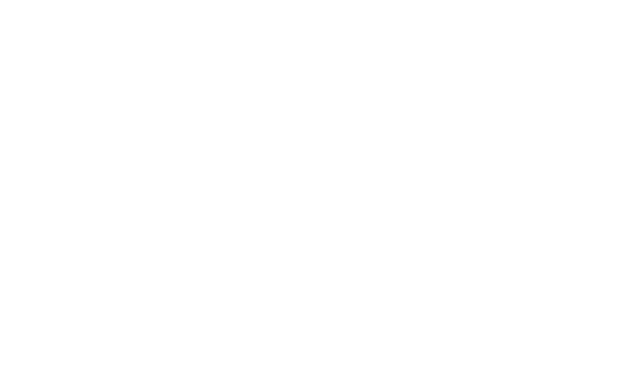
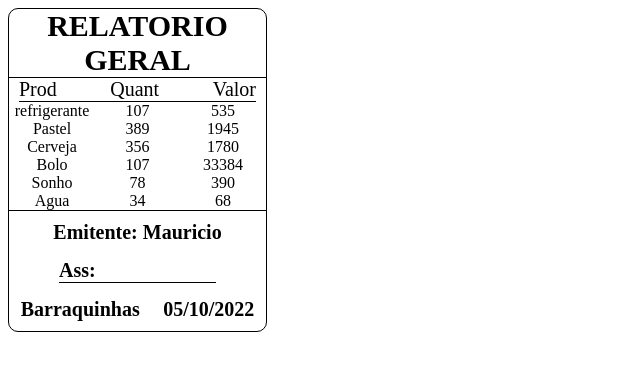
Before and after one commit to Projeto-Caixa/Projeto_Caixa_Front-End, a React (Create React App) app: page /geral in a window 1280 px wide. Before the commit this address had no page. Shown: the top 370 px of the page, without its empty margins (0-640 px from the left). Built offline with nearby package versions, Linux system fonts and the light colour scheme.

Commit message:
feta: fds

```diff
--- /dev/null
+++ b/src/Components/ReportGlobal/index.jsx
@@ -0,0 +1,73 @@
+import React from "react";
+import * as S from "./style";
+
+const ReportGlobal = () => {
+  let list = [
+    {
+      name: "refrigerante",
+      quant: 107,
+      value: 5,
+    },
+    {
+      name: "Pastel",
+      quant: 389,
+      value: 5,
+    },
+    {
+      name: "Cerveja",
+      quant: 356,
+      value: 5,
+    },
+    {
+      name: "Bolo",
+      quant: 107,
+      value: 312,
+    },
+    {
+      name: "Sonho",
+      quant: 78,
+      value: 5,
+    },
+    {
+      name: "Agua",
+      quant: 34,
+      value: 2,
+    },
+  ];
+  return (
+    <S.Container>
+      <S.Title>
+        RELATORIO
+        <br /> GERAL
+      </S.Title>
+      <S.Infos>
+        <div>Prod</div>
+        <div>Quant</div>
+        <div>Valor</div>
+      </S.Infos>
+      <S.Products>
+        {list.map((element) => {
+          return (
+            <div className="products">
+              <S.ProductsContainer>
+                <span>{element.name}</span>
+                <span>{element.quant}</span>
+                <span>{element.value * element.quant}</span>
+              </S.ProductsContainer>
+            </div>
+          );
+        })}
+      </S.Products>
+      <S.Dice>
+        <div>Emitente: Mauricio</div>
+        <h1>Ass:</h1>
+        <span>
+          <span>Barraquinhas</span>
+          <span>05/10/2022</span>
+        </span>
+      </S.Dice>
+    </S.Container>
+  );
+};
+
+export default ReportGlobal;
--- /dev/null
+++ b/src/Components/ReportGlobal/style.js
@@ -0,0 +1,62 @@
+import styled, { css } from "styled-components";
+
+export const Container = styled.div`
+  margin: 0;
+  width: 68mm;
+  border: 1px solid black;
+  border-radius: 10px;
+`;
+
+export const Title = styled.h1`
+  margin: 0;
+  font-size: 30px;
+  text-align: center;
+  border-bottom: 1px solid black;
+`;
+
+export const Infos = styled.div`
+  display: flex;
+  justify-content: space-between;
+  margin: 0px 10px 0px 10px;
+  font-size: 20px;
+  border-bottom: 1px solid black;
+`;
+
+export const Products = styled.div`
+  /* display: flex;
+  flex-direction: column;
+  align-items: center;
+  justify-content: space-evenly; */
+
+  border-bottom: 1px solid black;
+`;
+
+export const ProductsContainer = styled.div`
+  display: flex;
+  justify-content: space-evenly;
+  font-size: 16px;
+
+  span {
+    width: 33%;
+    text-align: center;
+  }
+`;
+
+export const Dice = styled.div`
+  font-weight: bold;
+  text-align: center;
+  font-size: 20px;
+  margin: 10px 0px 10px 0px;
+
+  h1 {
+    font-size: 20px;
+    margin: 15px 50px;
+    text-align: left;
+    border-bottom: 1px solid black;
+  }
+
+  span {
+    display: flex;
+    justify-content: space-around;
+  }
+`;
--- /dev/null
+++ b/src/Components/ReportPersonal/index.jsx
@@ -0,0 +1,73 @@
+import React from "react";
+import * as S from "./style";
+
+const ReportPersonal = () => {
+  let list = [
+    {
+      name: "refrigerante",
+      quant: 107,
+      value: 5,
+    },
+    {
+      name: "Pastel",
+      quant: 389,
+      value: 5,
+    },
+    {
+      name: "Cerveja",
+      quant: 356,
+      value: 5,
+    },
+    {
+      name: "Bolo",
+      quant: 107,
+      value: 312,
+    },
+    {
+      name: "Sonho",
+      quant: 78,
+      value: 5,
+    },
+    {
+      name: "Agua",
+      quant: 34,
+      value: 2,
+    },
+  ];
+  return (
+    <S.Container>
+      <S.Title>
+        RELATORIO
+        <br /> PESSOAL
+      </S.Title>
+      <S.Infos>
+        <div>Prod</div>
+        <div>Quant</div>
+        <div>Valor</div>
+      </S.Infos>
+      <S.Products>
+        {list.map((element) => {
+          return (
+            <div className="products">
+              <S.ProductsContainer>
+                <span>{element.name}</span>
+                <span>{element.quant}</span>
+                <span>{element.value * element.quant}</span>
+              </S.ProductsContainer>
+            </div>
+          );
+        })}
+      </S.Products>
+      <S.Dice>
+        <div>Emitente: Mauricio</div>
+        <h1>Ass:</h1>
+        <span>
+          <span>Barraquinhas</span>
+          <span>05/10/2022</span>
+        </span>
+      </S.Dice>
+    </S.Container>
+  );
+};
+
+export default ReportPersonal;
--- /dev/null
+++ b/src/Components/ReportPersonal/style.js
@@ -0,0 +1,62 @@
+import styled, { css } from "styled-components";
+
+export const Container = styled.div`
+  margin: 0;
+  width: 68mm;
+  border: 1px solid black;
+  border-radius: 10px;
+`;
+
+export const Title = styled.h1`
+  margin: 0;
+  font-size: 30px;
+  text-align: center;
+  border-bottom: 1px solid black;
+`;
+
+export const Infos = styled.div`
+  display: flex;
+  justify-content: space-between;
+  margin: 0px 10px 0px 10px;
+  font-size: 20px;
+  border-bottom: 1px solid black;
+`;
+
+export const Products = styled.div`
+  /* display: flex;
+  flex-direction: column;
+  align-items: center;
+  justify-content: space-evenly; */
+
+  border-bottom: 1px solid black;
+`;
+
+export const ProductsContainer = styled.div`
+  display: flex;
+  justify-content: space-evenly;
+  font-size: 16px;
+
+  span {
+    width: 33%;
+    text-align: center;
+  }
+`;
+
+export const Dice = styled.div`
+  font-weight: bold;
+  text-align: center;
+  font-size: 20px;
+  margin: 10px 0px 10px 0px;
+
+  h1 {
+    font-size: 20px;
+    margin: 15px 50px;
+    text-align: left;
+    border-bottom: 1px solid black;
+  }
+
+  span {
+    display: flex;
+    justify-content: space-around;
+  }
+`;
--- a/src/Components/ReportPrint/index.jsx
+++ b/src/Components/ReportPrint/index.jsx
@@ -1,107 +1,13 @@
+import { useNavigate } from "react-router-dom";
 import * as S from "./style";
 import React from "react";
 
 const ReportPrint = () => {
-  let list = [
-    {
-      name: "refrigerante",
-      quant: 107,
-      value: 5,
-    },
-    {
-      name: "Pastel",
-      quant: 389,
-      value: 5,
-    },
-    {
-      name: "Cerveja",
-      quant: 356,
-      value: 5,
-    },
-    {
-      name: "Bolo",
-      quant: 107,
-      value: 312,
-    },
-    {
-      name: "Sonho",
-      quant: 78,
-      value: 5,
-    },
-    {
-      name: "Agua",
-      quant: 34,
-      value: 2,
-    },
-  ];
-
+  const navigate = useNavigate();
   return (
     <>
-      <S.Container>
-        <S.Title>
-          RELATORIO
-          <br /> GERAL
-        </S.Title>
-        <S.Infos>
-          <div>Prod</div>
-          <div>Quant</div>
-          <div>Valor</div>
-        </S.Infos>
-        <S.Products>
-          {list.map((element) => {
-            return (
-              <div className="products">
-                <S.ProductsContainer>
-                  <span>{element.name}</span>
-                  <span>{element.quant}</span>
-                  <span>{element.value * element.quant}</span>
-                </S.ProductsContainer>
-              </div>
-            );
-          })}
-        </S.Products>
-        <S.Dice>
-          <div>Emitente: Mauricio</div>
-          <h1>Ass:</h1>
-          <span>
-            <span>Barraquinhas</span>
-            <span>05/10/2022</span>
-          </span>
-        </S.Dice>
-      </S.Container>
-      {/*  */}
-      <S.Container>
-        <S.Title>
-          RELATORIO
-          <br /> PESSOAL
-        </S.Title>
-        <S.Infos>
-          <div>Prod</div>
-          <div>Quant</div>
-          <div>Valor</div>
-        </S.Infos>
-        <S.Products>
-          {list.map((element) => {
-            return (
-              <div className="products">
-                <S.ProductsContainer>
-                  <span>{element.name}</span>
-                  <span>{element.quant}</span>
-                  <span>{element.value * element.quant}</span>
-                </S.ProductsContainer>
-              </div>
-            );
-          })}
-        </S.Products>
-        <S.Dice>
-          <div>Emitente: Mauricio</div>
-          <h1>Ass:</h1>
-          <span>
-            <span>Barraquinhas</span>
-            <span>05/10/2022</span>
-          </span>
-        </S.Dice>
-      </S.Container>
+      <button onClick={() => navigate("/geral")}>Geral</button>
+      <button onClick={() => navigate("/personal")}>Pessoal</button>
     </>
   );
 };
--- a/src/Components/SalesComponent/index.jsx
+++ b/src/Components/SalesComponent/index.jsx
@@ -261,55 +261,48 @@ const SalesComponent = () => {
       </S.Details>
       <div className="print" id="printable">
         {g.map((item, index) => {
-          // return (
-          //   <div key={index}>
-          //     <S.Break />
-          //     <div className="container">
-          //       <div className="line1">
-          //         <img src="https://cdn-icons-png.flaticon.com/512/108/108219.png" />
-          //         <h1>Lata de refrigerante</h1>
-          //       </div>
-          //       <div className="line2">
-          //         <h1>R$ 5.00</h1>
-          //       </div>
-          //       <div className="line3">
-          //         <div>
-          //           <h2>05/10</h2>
-          //           <h2>Imbituva-PR</h2>
-          //         </div>
-          //       </div>
-          //     </div>
-          //     <h2 className="loc">Paróquia Santo Antonio</h2>
-          //     {/* <div style="page-break-after: always"></div> */}
-          //     {/* <div style={{ pageBreakAfter: "always" }}></div> */}
-          //   </div>
-          // );
-
-          let itens = [];
-          if (item.quant > 1) {
-            console.log(
-              "ec00000000000000000000000000000000000000000000000000000000o"
-            );
-            for (let index = 1; index <= item.quantidade; index++) {
-              itens.push(
-                // <div className="pagina">
-                //   <div className="barraquinha">Festa</div>
-                //   <div className="titulo">{item.nome.toUpperCase()}</div>
-                //   <div className="preco">
-                //     R$ {item.valor.toFixed(2).replace(".", ",")}
-                //   </div>
-                //   <div className="descricao">Paróquia Santo Antônio</div>
-                //   <div className="descricao">Imbituva - Pr</div>
-                //   <div className="hora">
-                //     {/* {moment().format("DD/MM/YYYY HH:mm:ss ")} */}
-                //   </div>
-                // </div>
-                <h1 className="print" id="printable">
-                  Go
-                </h1>
-              );
-            }
-          }
+          return (
+            <div key={index}>
+              <S.Break />
+              <div className="container">
+                <div className="line1">
+                  <img src="https://cdn-icons-png.flaticon.com/512/108/108219.png" />
+                  <h1>Lata de refrigerante</h1>
+                </div>
+                <div className="line2">
+                  <h1>R$ 5.00</h1>
+                </div>
+                <div className="line3">
+                  <div>
+                    <h2>05/10</h2>
+                    <h2>Imbituva-PR</h2>
+                  </div>
+                </div>
+              </div>
+              <h2 className="loc">Paróquia Santo Antonio</h2>
+              {/* <div style="page-break-after: always"></div> */}
+              <div style={{ pageBreakAfter: "always" }}></div>
+            </div>
+            // );
+            // let itens = [];
+            // if (item.quant > 1) {
+            //   for (let index = 1; index <= item.quantidade; index++) {
+            //     itens.push(
+            //       <div className="pagina">
+            //         <div className="barraquinha">Festa</div>
+            //         <div className="titulo">{item.nome.toUpperCase()}</div>
+            //         <div className="preco">
+            //           R$ {item.valor.toFixed(2).replace(".", ",")}
+            //         </div>
+            //         <div className="descricao">Paróquia Santo Antônio</div>
+            //         <div className="descricao">Imbituva - Pr</div>
+            //         <div className="hora">
+            //           {/* {moment().format("DD/MM/YYYY HH:mm:ss ")} */}
+            //         </div>
+            //       </div>
+            //     );
+            //   }
+          ); // }
         })}
       </div>
     </S.Container>
--- a/src/router.jsx
+++ b/src/router.jsx
@@ -1,4 +1,6 @@
 import { Route, Routes } from "react-router-dom";
+import ReportGlobal from "./Components/ReportGlobal";
+import ReportPersonal from "./Components/ReportPersonal";
 import Home from "./Pages/Home";
 import Login from "./Pages/Login";
 import ReportPage from "./Pages/ReportP";
@@ -11,6 +13,8 @@ const Router = () => {
       <Route path={"/login"} element={<Login />} />
       <Route path={"/produtos"} element={<Sales />} />
       <Route path={"/relatorio"} element={<ReportPage />} />
+      <Route path={"/geral"} element={<ReportGlobal />} />
+      <Route path={"/personal"} element={<ReportPersonal />} />
     </Routes>
   );
 };
```
